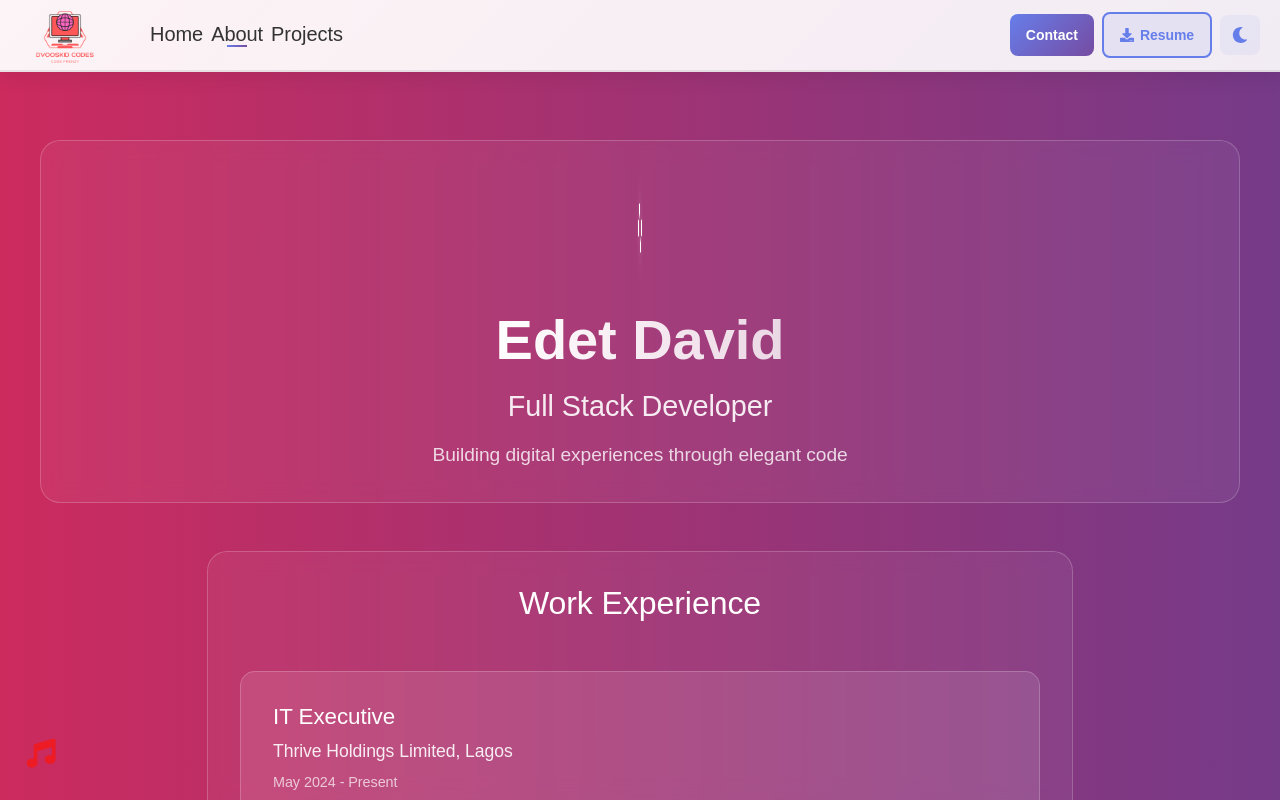
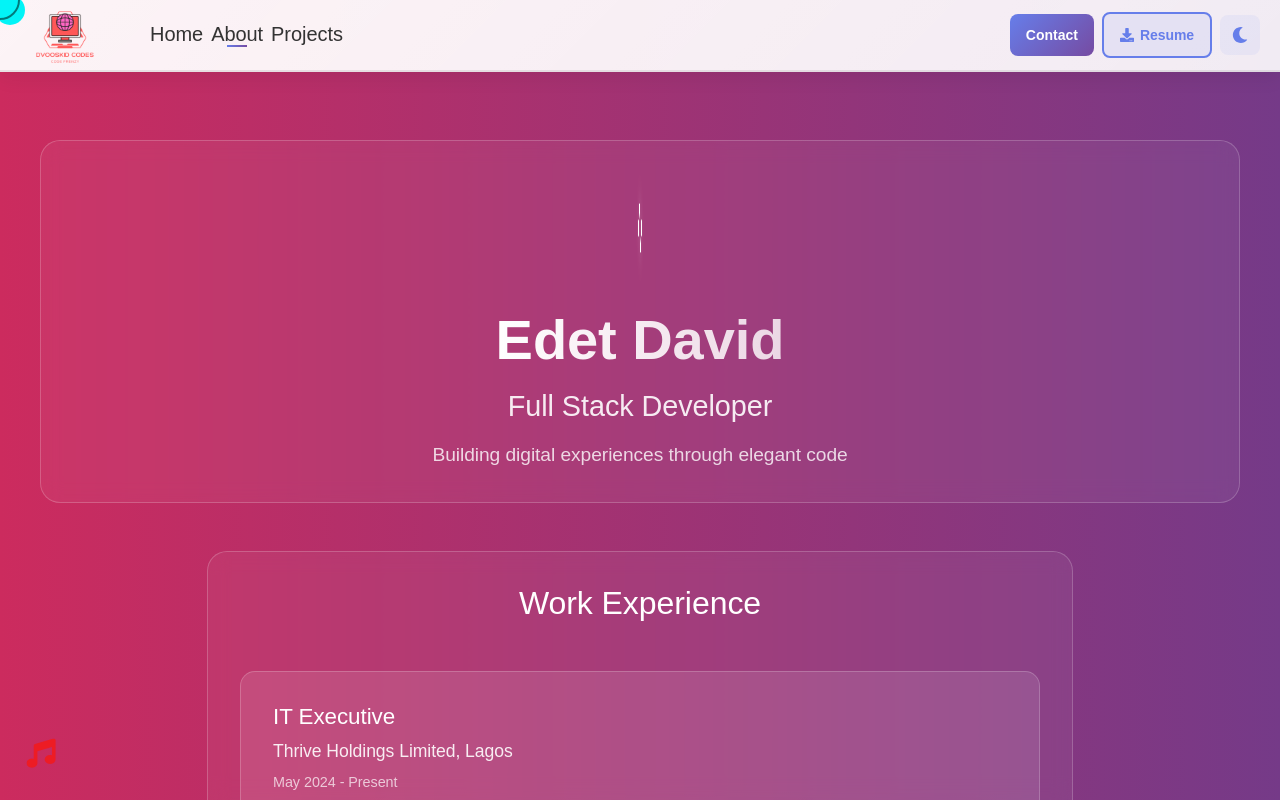
Before and after one commit to EdetDavid/My-Website, a React (Create React App) app: page /about in a window 1280 px wide. Built offline with nearby package versions, Linux system fonts and the light colour scheme; a web font is replaced by a local one.

Commit message:
Adding mouse cursor movement animation

```diff
--- a/src/App.js
+++ b/src/App.js
@@ -6,6 +6,7 @@ import BackToTop from "./components/BackToTop";
 import Footer from "./components/footer";
 import ErrorBoundary from "./components/ErrorBoundary";
 import Preloader from "./components/Preloader";
+import MouseEffect from "./components/MouseEffect";
 import { DarkModeProvider } from "./context/DarkModeContext";
 import AOS from "aos";
 import "aos/dist/aos.css";
@@ -45,6 +46,7 @@ const App = () => {
   return (
     <DarkModeProvider>
       <div className="App" id="App">
+        <MouseEffect />
         {/* Show preloader without navbar during initial load */}
         {isLoading && <Preloader />}
 
--- a/src/components/AvatarVideo.css
+++ b/src/components/AvatarVideo.css
@@ -20,6 +20,10 @@
   padding: 6px;
   background: linear-gradient(45deg, #60a5fa, #a78bfa, #f472b6, #fbbf24);
   animation: aura 4s ease infinite;
+  /* allow 3d transforms from child elements */
+  transform-style: preserve-3d;
+  will-change: transform;
+  transition: transform 0.2s ease-out;
 }
 
 @keyframes aura {
@@ -49,14 +53,13 @@
 .avatar-video-glow {
   content: "";
   position: absolute;
-  top: -4px;
-  left: -4px;
-  right: -4px;
-  bottom: -4px;
-  border-radius: 28px;
-  filter: blur(12px);
-  background: rgba(255, 255, 255, 0.1);
+  width: 100px; /* size of the shadow */
+  height: 100px;
+  border-radius: 50%;
+  filter: blur(20px);
+  background: rgba(255, 255, 255, 0.2);
   pointer-events: none;
+  transform: translate(-50%, -50%);
 }
 
 /* responsivity */
--- a/src/components/AvatarVideo.jsx
+++ b/src/components/AvatarVideo.jsx
@@ -1,5 +1,5 @@
 import React from "react";
-import { motion } from "framer-motion";
+import { motion, useMotionValue } from "framer-motion";
 import "./AvatarVideo.css";
 
 // local asset imports (used when IFRAME_SRC is empty)
@@ -11,6 +11,23 @@ import avatarPoster from "../assets/images/avatar-poster.jpg";
 const IFRAME_SRC = "https://app.heygen.com/embeds/f9004c702e9e48009e988b18d098202b";
 
 const AvatarVideo = () => {
+  // motion values for cursor-following shadow
+  const mouseX = useMotionValue(0);
+  const mouseY = useMotionValue(0);
+
+  const handleMouseMove = (e) => {
+    const rect = e.currentTarget.getBoundingClientRect();
+    const x = e.clientX - rect.left;
+    const y = e.clientY - rect.top;
+    mouseX.set(x);
+    mouseY.set(y);
+  };
+
+  const handleMouseLeave = () => {
+    mouseX.set(0);
+    mouseY.set(0);
+  };
+
   return (
     <section className="avatar-video-section">
       <motion.h2
@@ -23,6 +40,8 @@ const AvatarVideo = () => {
       </motion.h2>
       <motion.div
         className="avatar-video-wrapper"
+        onMouseMove={handleMouseMove}
+        onMouseLeave={handleMouseLeave}
         initial={{ scale: 0.8, opacity: 0 }}
         animate={{ scale: 1, opacity: 1 }}
         transition={{ duration: 0.8, delay: 0.2 }}
@@ -54,7 +73,10 @@ const AvatarVideo = () => {
             Your browser does not support the video tag.
           </video>
         )}
-        <div className="avatar-video-glow"></div>
+        <motion.div
+          className="avatar-video-glow"
+          style={{ x: mouseX, y: mouseY }}
+        ></motion.div>
       </motion.div>
     </section>
   );
--- /dev/null
+++ b/src/components/MouseEffect.css
@@ -0,0 +1,45 @@
+/* Mouse Effect Styles */
+
+.cursor {
+  position: fixed;
+  width: 20px;
+  height: 20px;
+  border-radius: 50%;
+  pointer-events: none;
+  z-index: 9999;
+  transition: transform 0.1s ease;
+  mix-blend-mode: difference;
+}
+
+.cursor-trail {
+  position: fixed;
+  width: 40px;
+  height: 40px;
+  border: 2px solid;
+  border-radius: 50%;
+  pointer-events: none;
+  z-index: 9998;
+  transition: all 0.3s ease;
+  transform: translate(-50%, -50%);
+}
+
+body:hover .cursor {
+  transform: scale(1.5);
+}
+
+a:hover ~ .cursor,
+button:hover ~ .cursor,
+.cursor:hover {
+  transform: scale(2);
+  background-color: var(--cursor-hover-color);
+}
+
+/* Hide default cursor */
+* {
+  cursor: none !important;
+}
+
+.cursor,
+.cursor-trail {
+  cursor: none !important;
+}
--- /dev/null
+++ b/src/components/MouseEffect.jsx
@@ -0,0 +1,52 @@
+import React, { useEffect, useState } from 'react';
+import { useDarkMode } from '../context/DarkModeContext';
+import './MouseEffect.css';
+
+const MouseEffect = () => {
+  const [mousePosition, setMousePosition] = useState({ x: 0, y: 0 });
+  const { darkMode } = useDarkMode();
+
+  useEffect(() => {
+    const handleMouseMove = (e) => {
+      setMousePosition({ x: e.clientX, y: e.clientY });
+    };
+
+    window.addEventListener('mousemove', handleMouseMove);
+
+    return () => {
+      window.removeEventListener('mousemove', handleMouseMove);
+    };
+  }, []);
+
+  const cursorColor = darkMode ? '#60a5fa' : '#ff0000';
+  const trailColor = darkMode ? 'rgba(96, 165, 250, 0.5)' : 'rgba(255, 0, 0, 0.5)';
+  const hoverColor = darkMode ? '#cc2b5e' : '#cc0000';
+
+  // Set CSS variables for hover
+  useEffect(() => {
+    document.documentElement.style.setProperty('--cursor-hover-color', hoverColor);
+  }, [hoverColor]);
+
+  return (
+    <>
+      <div
+        className="cursor"
+        style={{
+          left: `${mousePosition.x}px`,
+          top: `${mousePosition.y}px`,
+          backgroundColor: cursorColor,
+        }}
+      />
+      <div
+        className="cursor-trail"
+        style={{
+          left: `${mousePosition.x}px`,
+          top: `${mousePosition.y}px`,
+          borderColor: trailColor,
+        }}
+      />
+    </>
+  );
+};
+
+export default MouseEffect;
```
Also changed, not shown: 1 other file (tests, documents, lock files or other folders).
